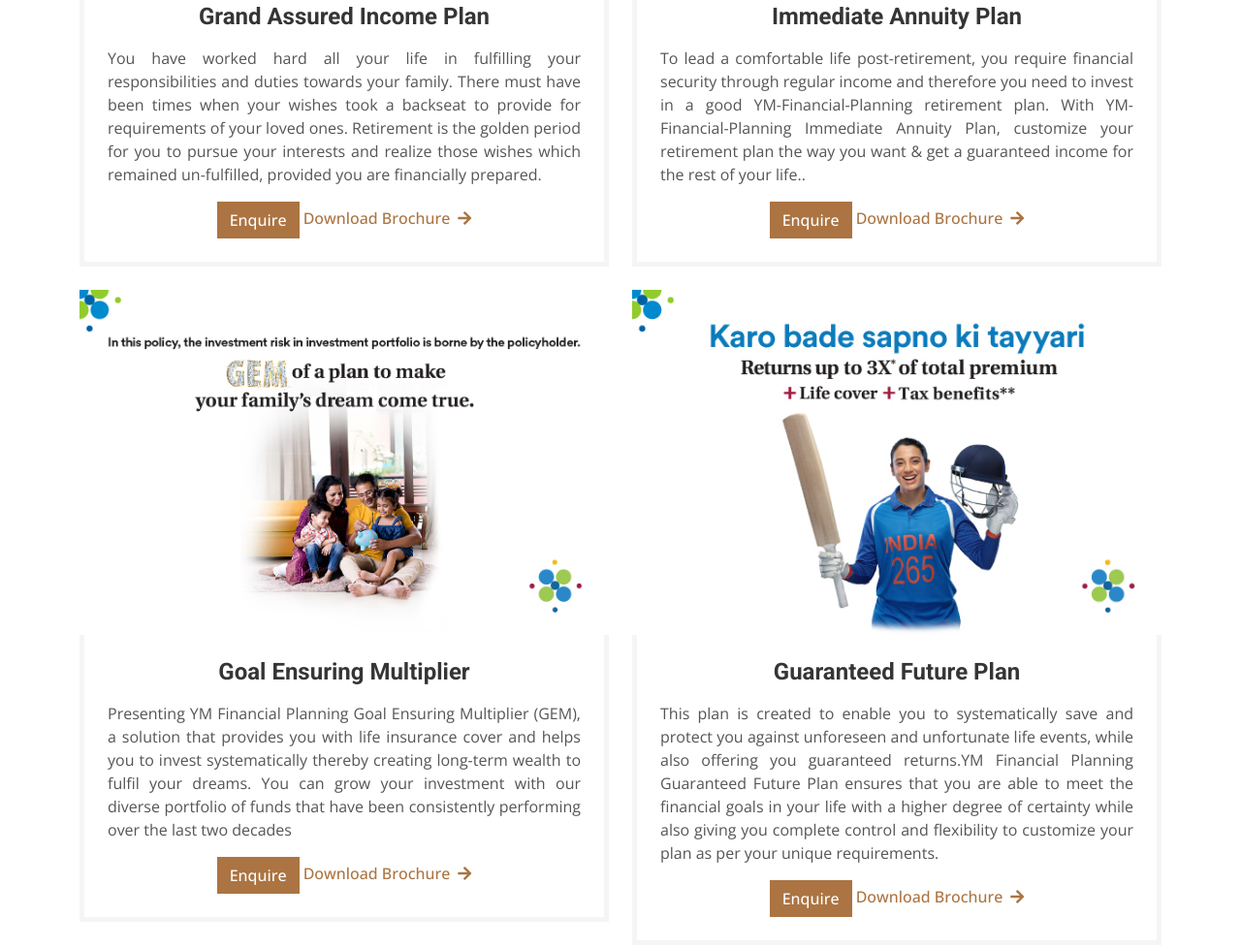
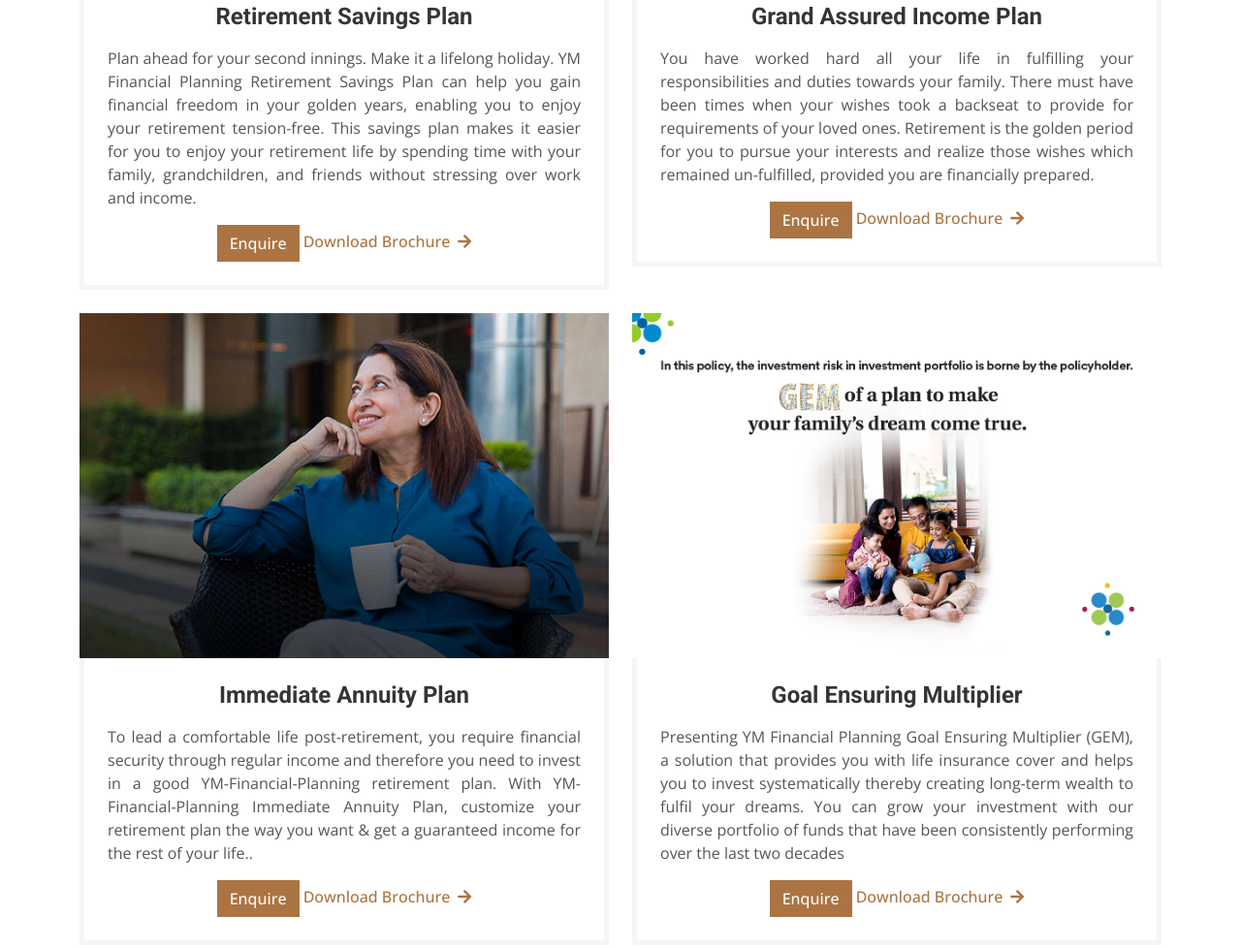
Before and after one commit to Acmeflaretec/YM-Financial-Planning, a plain HTML site: page index.html in a window 1280 px wide. Shown: the part 2510-3488 px from the top of the page at 97% size. Drawn offline with nearby package versions, Linux system fonts and the light colour scheme.

Commit message:
updation compleated

```diff
--- a/index.html
+++ b/index.html
@@ -265,6 +265,29 @@
                 <h1 class="display-5 mb-5">Our Services</h1>
             </div>
             <div class="row g-4">
+                <div class="col-md-6 wow fadeInUp" data-wow-delay="0.5s">
+                    <div class="service-item">
+                        <div class="overflow-hidden">
+                            <img class="img-fluid" src="img/RETIREMENT SAVINGS PLAN.jpeg.jpg" alt="">
+                        </div>
+                        <div class="p-4 text-center border border-5 border-light border-top-0">
+                            <h4 class="mb-3">Retirement Savings Plan</h4>
+                            <p style="text-align: justify;">Plan ahead for your second innings. Make it a lifelong
+                                holiday.
+                                YM Financial Planning Retirement Savings Plan can help you gain financial freedom in
+                                your golden
+                                years, enabling you to enjoy your retirement tension-free. This savings plan makes it
+                                easier for you to enjoy your retirement life by spending time with your family,
+                                grandchildren, and friends without stressing over work and income.</p>
+                            <a href="https://api.whatsapp.com/send?phone=9497749949">
+                                <button type="button" class="btn btn-primary">Enquire</button>
+                            </a>
+                            <a class="fw-medium" href="#"
+                                onclick="downloadFile('pdf/Metlife Retirement Savings Plan - Brochure_tcm47-51100.pdf', 'Metlife Retirement Savings Plan - Brochure_tcm47-51100.pdf')">Download
+                                Brochure<i class="fa fa-arrow-right ms-2"></i></a>
+                        </div>
+                    </div>
+                </div>
                 <div class="col-md-6 wow fadeInUp" data-wow-delay="0.1s">
                     <div class="service-item">
                         <div class="overflow-hidden">
@@ -343,30 +366,7 @@
 
 
 
-                <div class="col-md-6 wow fadeInUp" data-wow-delay="0.5s">
-                    <div class="service-item">
-                        <div class="overflow-hidden">
-                            <img class="img-fluid" src="img/GUARENTEED FUTURE PLAN.jpeg.jpg" alt="">
-                        </div>
-                        <div class="p-4 text-center border border-5 border-light border-top-0">
-                            <h4 class="mb-3">Guaranteed Future Plan</h4>
-                            <p style="text-align: justify;">This plan is created to enable you to systematically save
-                                and protect you against
-                                unforeseen and unfortunate life events, while also offering you guaranteed returns.YM
-                                Financial Planning
-                                Guaranteed Future Plan ensures that you are able to meet the financial goals in
-                                your life with a higher degree of certainty while also giving you complete control and
-                                flexibility to customize your plan as per your unique requirements.
-                            </p>
-                            <a href="https://api.whatsapp.com/send?phone=9497749949">
-                                <button type="button" class="btn btn-primary">Enquire</button>
-                            </a>
-                            <a class="fw-medium" href="#"
-                                onclick="downloadFile('pdf/MGFP-Brochure.pdf', 'MGFP-Brochure.pdf')">Download Brochure<i
-                                    class="fa fa-arrow-right ms-2"></i></a>
-                        </div>
-                    </div>
-                </div>
+
                 <a href="service.html" class="btn btn-primary py-3 px-5">Explore More</a>
 
             </div>
@@ -503,6 +503,9 @@
                                     </select>
                                 </div>
                                 <div class="col-12">
+                                    <input type="date" class="form-control border-0" name="Date" style="height: 55px;" required>
+                                </div>
+                                <div class="col-12">
                                     <textarea class="form-control border-0" name="Note" placeholder="Special Note" required></textarea>
                                 </div>
                                 <div class="col-12">
```
Also changed, not shown: service.html (+25 -25 lines).
